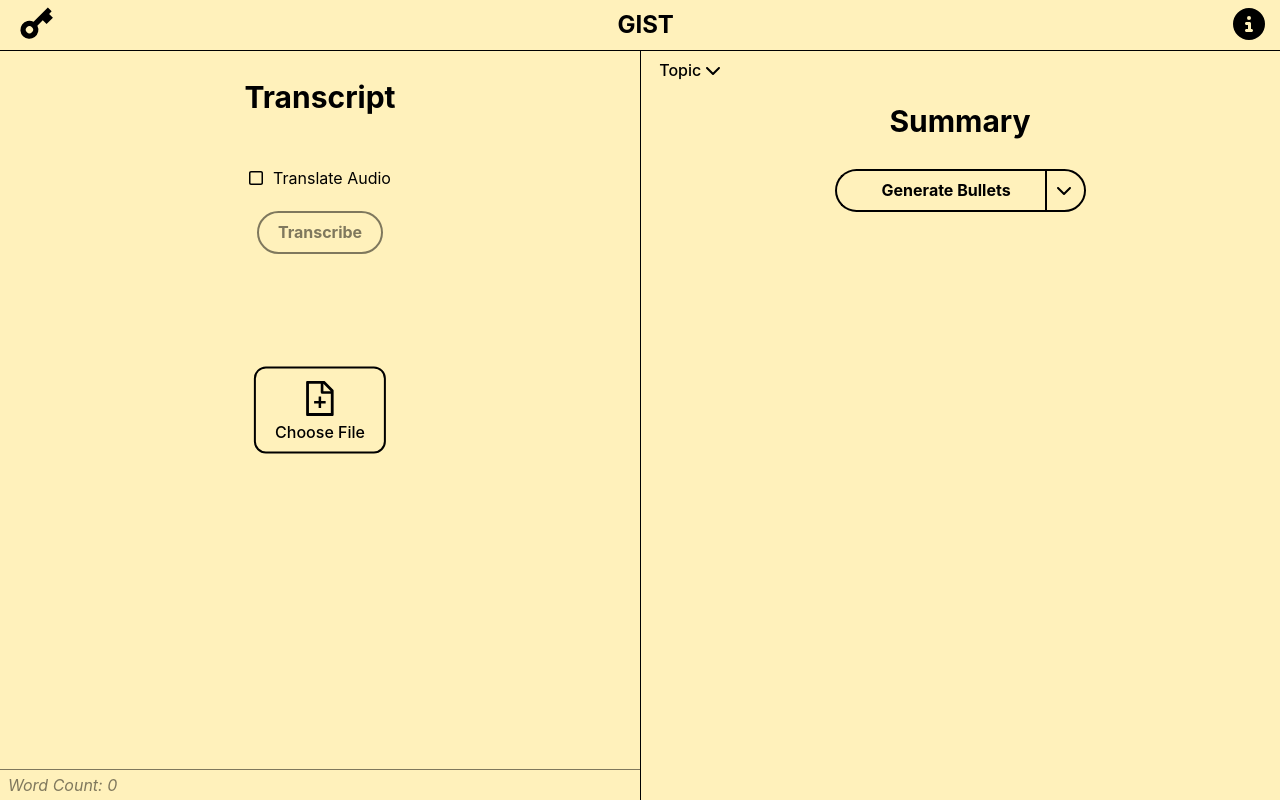
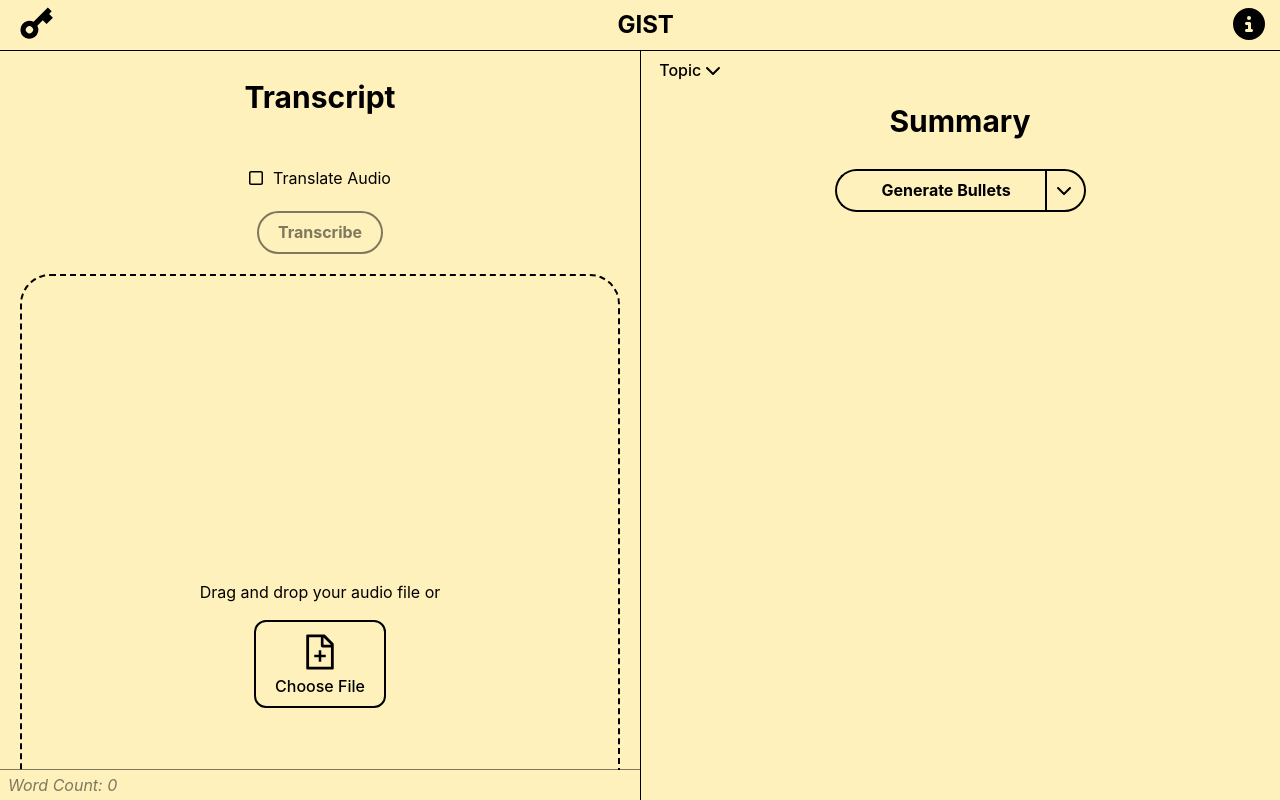
Before and after one commit to Carsonthemonkey/GIST, a React (Vite) app: page / in a window 1280 px wide. Built offline with nearby package versions, Linux system fonts and the light colour scheme; the HTML template or start-up script is replaced by a standard one.

Commit message:
Choose file button now properly sets file

```diff
--- a/src/components/FileDropButton.tsx
+++ b/src/components/FileDropButton.tsx
@@ -4,23 +4,64 @@ import { AiOutlineFileAdd } from "react-icons/ai";
 
 interface FileDropButtonProps {
     setFile: (file: File) => void;
+    setFileUploaded: (fileUploaded: boolean) => void;
 }
 
-
-const FileDropButton = ({ setFile }: FileDropButtonProps) => {
+const FileDropButton = ({ setFile, setFileUploaded }: FileDropButtonProps) => {
     const fileInputRef = useRef<HTMLInputElement>(null);
 
-    function handleClick(){
-        console.log("Clicked choose file")
+    function handleClick() {
+        console.log("Clicked choose file");
         if (fileInputRef.current) {
             fileInputRef.current.click();
         }
     }
 
+    function handleFileDrop(e: React.DragEvent<HTMLDivElement>) {
+        e.preventDefault();
+        e.stopPropagation();
+
+        if (e.dataTransfer.files) {
+            setFileUploaded(true);
+            setFile(e.dataTransfer.files[0]);
+        }
+    }
+
+    function handleDragOver(event: React.DragEvent<HTMLDivElement>) {
+        event.preventDefault();
+        const overlayElement = document.querySelector(".overlay");
+        if (overlayElement) {
+            overlayElement.classList.add("dragging-over");
+        }
+    }
+
+    function handleDragLeave(event: React.DragEvent<HTMLDivElement>) {
+        event.preventDefault();
+        const overlayElement = document.querySelector(".overlay");
+        const relatedTargetNode = event.relatedTarget as Node;
+        if (
+            !event.relatedTarget ||
+            !event.currentTarget.contains(relatedTargetNode)
+        ) {
+            if (overlayElement) {
+                overlayElement.classList.remove("dragging-over");
+            }
+        }
+    }
+
     return (
+        <div
+            className="dropzone dragging-over"
+            onDrop={handleFileDrop}
+            onDragOver={handleDragOver}
+            onDragLeave={handleDragLeave}
+        >
+            <div className="overlay"></div>
+            <br />
             <div className="file-drop-button">
+                <p>Drag and drop your audio file or</p>
                 <button className="file-select-button" onClick={handleClick}>
-                <AiOutlineFileAdd className="icon"/>
+                    <AiOutlineFileAdd className="icon" />
                     <br />
                     Choose File
                 </button>
@@ -30,12 +71,14 @@ const FileDropButton = ({ setFile }: FileDropButtonProps) => {
                     ref={fileInputRef}
                     onChange={(e) => {
                         if (e.target.files) {
+                            setFileUploaded(true);
                             setFile(e.target.files[0]);
                         }
                     }}
                     style={{ display: "none" }}
                 />
             </div>
+        </div>
     );
 };
 
--- a/src/components/TranscriptPanel.tsx
+++ b/src/components/TranscriptPanel.tsx
@@ -203,10 +203,10 @@ const TranscriptPanel = (props: Props) => {
     return (
         <div
             id="transcript-panel"
-            className="dropzone"
-            onDrop={handleFileDrop}
-            onDragOver={handleDragOver}
-            onDragLeave={handleDragLeave}
+            // className="dropzone"
+            // onDrop={handleFileDrop}
+            // onDragOver={handleDragOver}
+            // onDragLeave={handleDragLeave}
         >
             <div className="overlay"></div>
             <h2 id="transcript-title">Transcript</h2>
@@ -227,7 +227,7 @@ const TranscriptPanel = (props: Props) => {
                 </label>
             </div>
             <button
-                id="transcribe-button"
+                id={fileUploaded ? "transcribe-button" : "transcribe-button disabled-button"}
                 className="non-icon-button disabled-button"
                 onClick={transcribeAudio}
             >
@@ -247,7 +247,7 @@ const TranscriptPanel = (props: Props) => {
             {/* <div id="file-drop-dialog">
                 {!fileUploaded && "Drag and drop your audio file here"}
             </div> */}
-            <FileDropButton setFile={setAudioFile}></FileDropButton>
+            {!fileUploaded && <FileDropButton setFile={setAudioFile} setFileUploaded={setFileUploaded}></FileDropButton>}
             <p id="transcript-content">
                 <br />
                 {/* TODO Add a nice style to this */}
--- a/src/styles/FileDropButton.css
+++ b/src/styles/FileDropButton.css
@@ -1,9 +1,3 @@
-.file-drop-button {
-  position: absolute;
-  top: 50%;
-  left: 50%;
-  transform: translate(-50%, -50%);
-}
 .file-drop-button .icon {
   font-size: 40px;
 }
@@ -15,4 +9,26 @@
 .file-drop-button button:hover {
   color: var(--background-color);
   background-color: var(--accent-color);
+}
+
+.dropzone {
+  display: flex;
+  justify-content: center;
+  align-items: center;
+  border: 2px dashed var(--accent-color);
+  border-radius: 30px;
+  height: 100%;
+  margin: 20px;
+}
+.dropzone .overlay {
+  position: absolute;
+  top: 0;
+  left: 0;
+  width: 100%;
+  height: 100%;
+  z-index: 1;
+  display: none;
+}
+.dropzone.dragging-over {
+  background-color: rgba(var(--accent-color));
 }/*# sourceMappingURL=FileDropButton.css.map */
--- a/src/styles/FileDropButton.scss
+++ b/src/styles/FileDropButton.scss
@@ -1,8 +1,8 @@
 .file-drop-button{
-    position: absolute; // Set position to absolute
-    top: 50%; // Center the button vertically
-    left: 50%; // Center the button horizontally
-    transform: translate(-50%, -50%); // Adjust for half the button's width and height
+    // position: absolute; // Set position to absolute
+    // top: 50%; // Center the button vertically
+    // left: 50%; // Center the button horizontally
+    // transform: translate(-50%, -50%); // Adjust for half the button's width and height
     .icon{
         //make the icon bigger
         font-size: 40px;
@@ -20,3 +20,32 @@
         }
     }
 }
+
+.dropzone{
+    // flex-grow: 1;
+    display: flex;
+    justify-content: center;
+    align-items: center;
+    border : 2px dashed var(--accent-color);
+    border-radius: 30px;
+    height: 100%;
+    // min-height: 700px;
+    margin: 20px;
+    // margin-bottom: 40px;
+    // margin-top: 30px;
+    // padding-bottom: 10px;
+    .overlay {
+        position: absolute;
+        top: 0;
+        left: 0;
+        width: 100%;
+        height: 100%;
+        z-index: 1;
+        display: none;
+    }
+
+    &.dragging-over {
+        background-color: rgba(var(--accent-color));
+    }
+
+}
--- a/src/styles/TranscriptPanel.css
+++ b/src/styles/TranscriptPanel.css
@@ -7,20 +7,6 @@
   border-right: 1px solid var(--accent-color);
   border-bottom: none;
   overflow-y: scroll;
-}
-#transcript-panel .overlay {
-  position: absolute;
-  top: 0;
-  left: 0;
-  width: 100%;
-  height: 100%;
-  background-color: var(--accent-color);
-  opacity: 0.5;
-  z-index: 1;
-  display: none;
-}
-#transcript-panel .dragging-over {
-  display: block;
 }
 #transcript-panel #checkmark,
 #transcript-panel #checkmark-label {
```
Also changed, not shown: src/styles/TranscriptPanel.scss (+0 -16 lines), 2 other files (tests, documents, lock files or other folders). Lines whose indentation alone changed are shown as unchanged.
